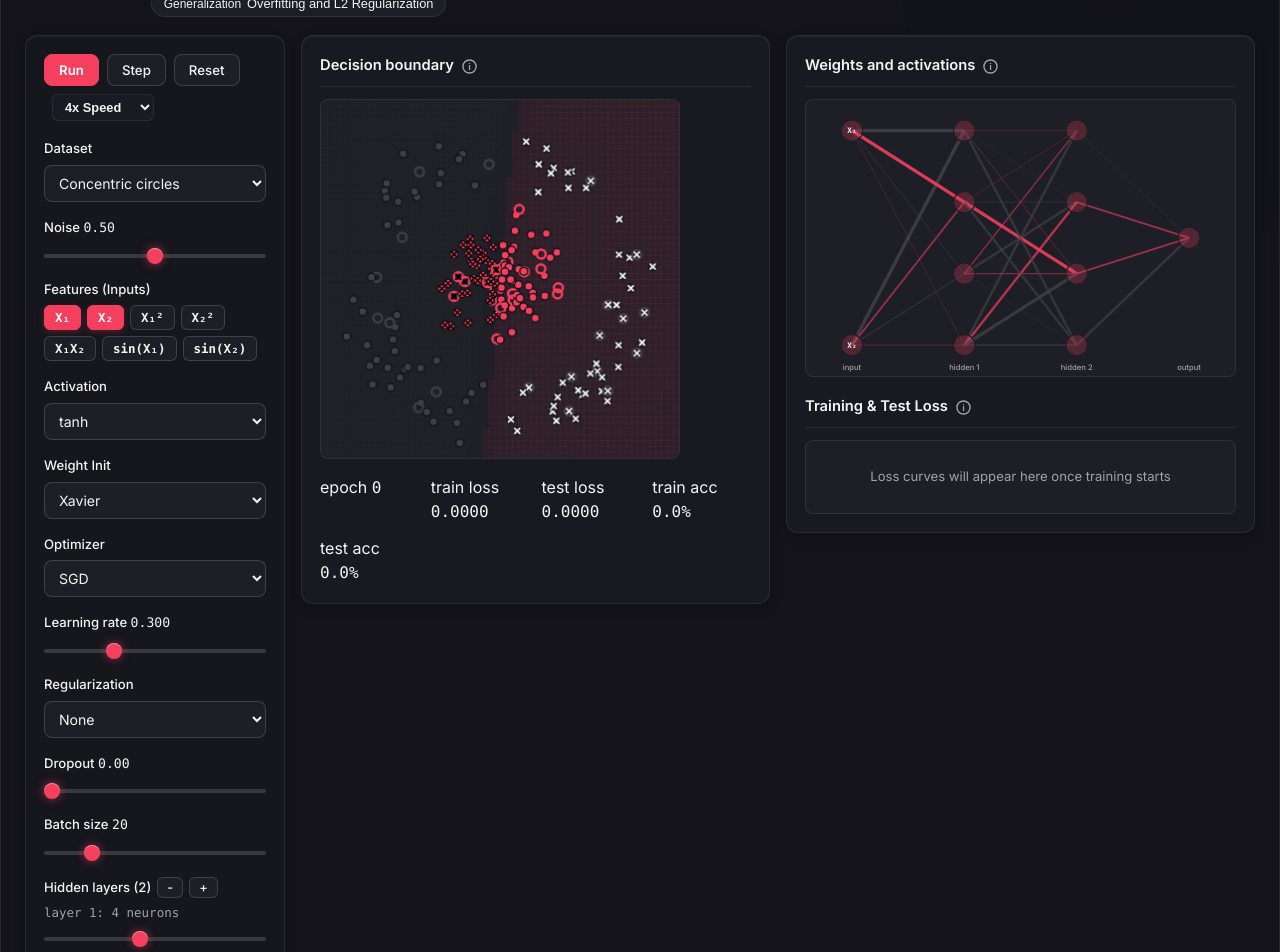
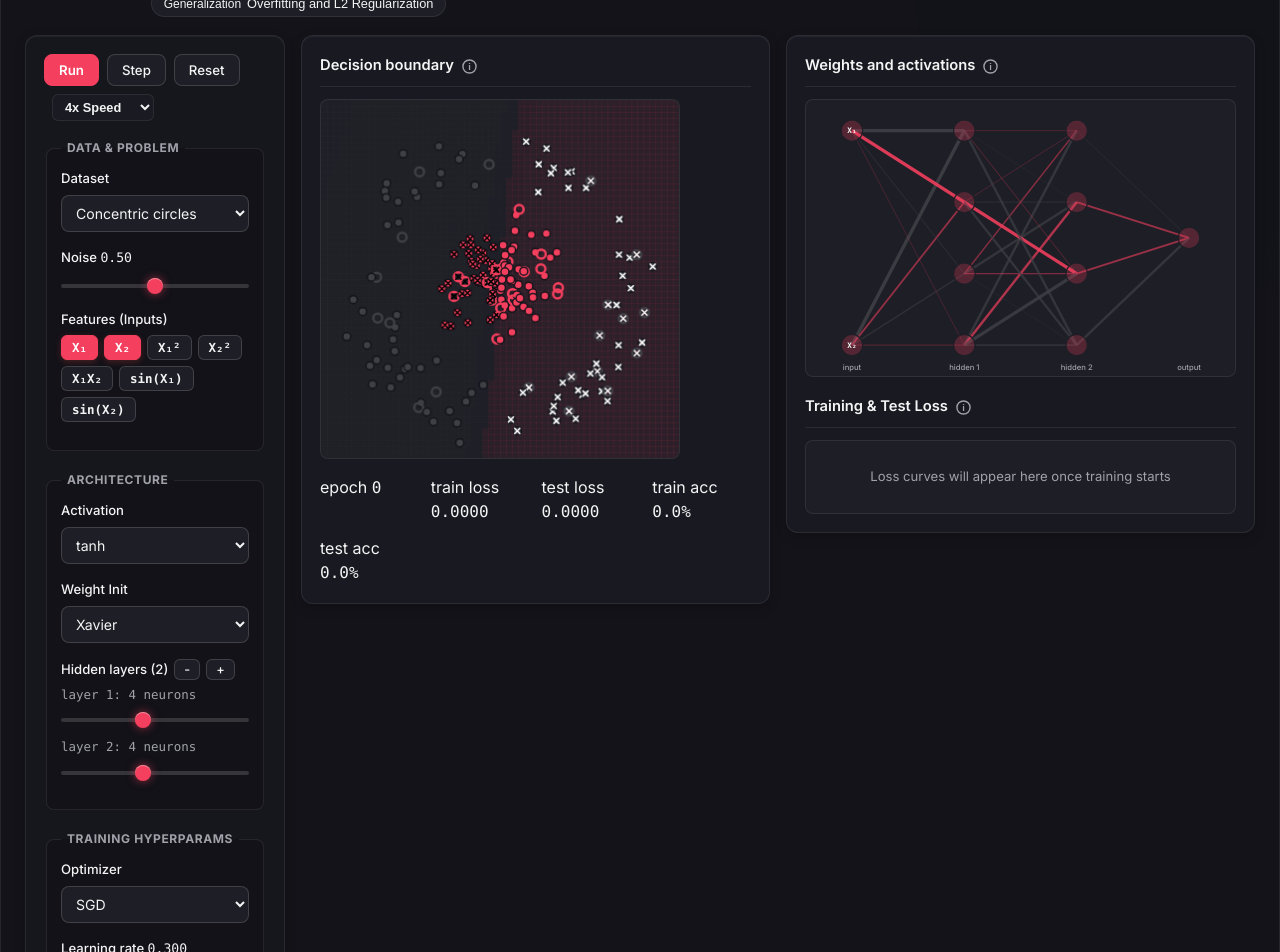
Before and after one commit to rbbieee/neural-network-rbbieee, a React (Vite) app: page / in a window 1280 px wide. Shown: the part 280-1232 px from the top of the page. Built offline with nearby package versions, Linux system fonts and the light colour scheme.

Commit message:
refactor(ui): group control panel inputs into semantic fieldsets

```diff
--- a/src/components/ControlPanel.tsx
+++ b/src/components/ControlPanel.tsx
@@ -98,6 +98,8 @@ export function ControlPanel({
         </select>
       </div>
 
+      <fieldset className="control-group">
+        <legend>Data & Problem</legend>
         <label className="field" data-tour="dataset">
           <span>Dataset</span>
           <select
@@ -144,8 +146,11 @@ export function ControlPanel({
             })}
           </div>
         </div>
+      </fieldset>
 
       <div data-tour="architecture">
+        <fieldset className="control-group">
+          <legend>Architecture</legend>
           <label className="field">
             <span>Activation</span>
             <select
@@ -174,6 +179,34 @@ export function ControlPanel({
             </select>
           </label>
 
+          <div className="field">
+            <span>
+              Hidden layers ({layers.length})
+              <button className="btn tiny" onClick={removeLayer} disabled={layers.length <= 0}>
+                -
+              </button>
+              <button className="btn tiny" onClick={addLayer} disabled={layers.length >= MAX_LAYERS}>
+                +
+              </button>
+            </span>
+            {layers.map((n, i) => (
+              <label key={i} className="layer-slider">
+                <code>layer {i + 1}: {n} neurons</code>
+                <input
+                  type="range"
+                  min={1}
+                  max={MAX_NEURONS}
+                  step={1}
+                  value={n}
+                  onChange={(e) => setNeurons(i, Number(e.target.value))}
+                />
+              </label>
+            ))}
+          </div>
+        </fieldset>
+
+        <fieldset className="control-group">
+          <legend>Training Hyperparams</legend>
           <label className="field">
           <span>Optimizer</span>
           <select
@@ -270,30 +303,7 @@ export function ControlPanel({
           />
         </label>
 
-        <div className="field">
-          <span>
-            Hidden layers ({layers.length})
-            <button className="btn tiny" onClick={removeLayer} disabled={layers.length <= 0}>
-              -
-            </button>
-            <button className="btn tiny" onClick={addLayer} disabled={layers.length >= MAX_LAYERS}>
-              +
-            </button>
-          </span>
-          {layers.map((n, i) => (
-            <label key={i} className="layer-slider">
-              <code>layer {i + 1}: {n} neurons</code>
-              <input
-                type="range"
-                min={1}
-                max={MAX_NEURONS}
-                step={1}
-                value={n}
-                onChange={(e) => setNeurons(i, Number(e.target.value))}
-              />
-            </label>
-          ))}
-        </div>
+        </fieldset>
       </div>
     </div>
   );
```
Lines whose indentation alone changed are shown as unchanged.
